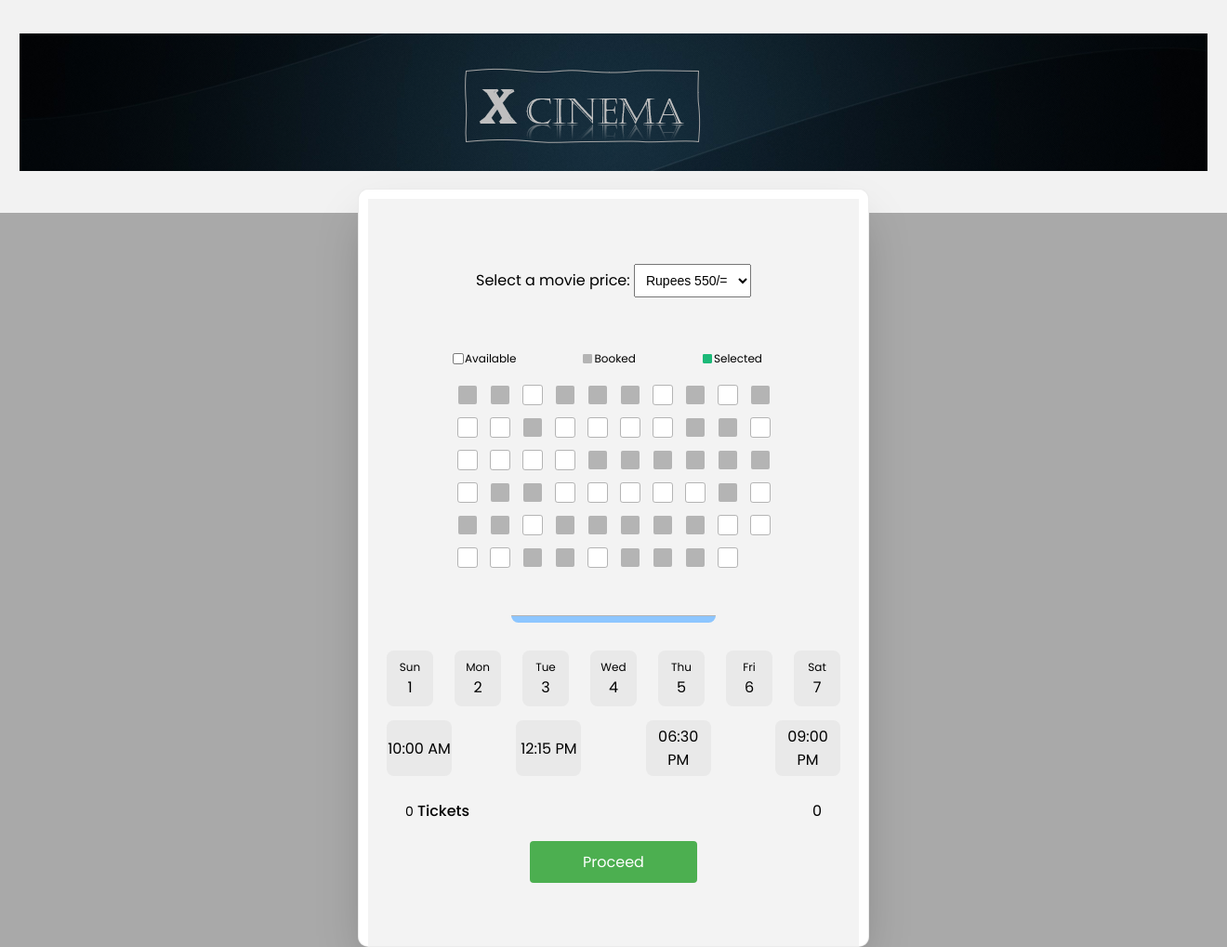
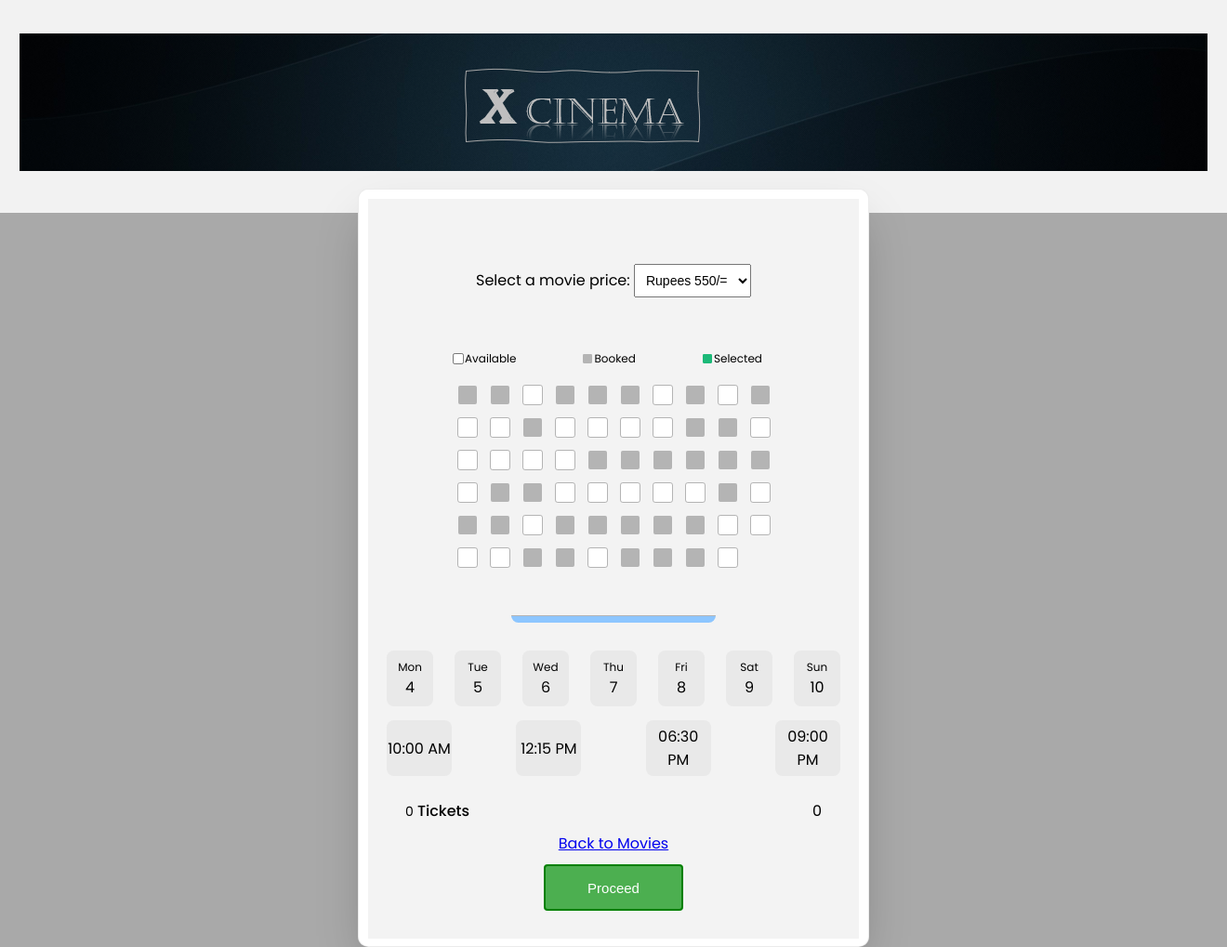
Before and after one commit to Sithum0108/Movie_Ticket_Booking---Group-10, a Django app: page /movies/seat-layout/ in a window 1320 px wide. Shown: the whole page at 93% size. Run offline with Django 4.2, Linux system fonts and the light colour scheme.

Commit message:
Update seatlayout.html

```diff
--- a/MTB/Template/seatlayout.html
+++ b/MTB/Template/seatlayout.html
@@ -1,3 +1,5 @@
+{% load static %}
+
 <!DOCTYPE html>
 <html lang="en">
 <title>seatlayout</title>
@@ -227,7 +229,7 @@
       height: 50px; /* Set the desired height */
       padding: 15px;
       font-size: 15px;
-      background-color: rgb(162, 216, 162);
+      background-color: #4caf50;
       border: 2px solid green;
     }
 
@@ -282,7 +284,7 @@
 
 <body>
   <header>
-    <h1> <a class="navbar-brand" href="index.html"><img src="images/logo4.png"></a></h1>
+      <h1> <a class="navbar-brand" href="{% url 'MTB:home' %}"><img src="{% static 'images/logo4.png' %}"></a></h1>
   </header>
   <div class="center">
       <div class="tickets">
@@ -319,10 +321,10 @@
           <span> <span class="count">0</span> Tickets </span>
           <div class="amount">0</div>
         </div>
-        <div class="send_bt">
-          <a href="contact.html">Proceed</a>
-        </div>
-        <p>&nbsp;&nbsp;&nbsp;</p>
+        <a href="{% url 'MTB:movies' %}">Back to Movies</a>
+        <!-- Proceed Button -->
+
+        <button class="send_bt" onclick="proceedToContact()">Proceed</button>
     </div>
 </div>
 </div>
@@ -372,15 +374,27 @@
     });
 
     // Dynamic date generation
+    // Function to get day name
+    function getDayName(dayIndex) {
+      const daysOfWeek = ['Sun', 'Mon', 'Tue', 'Wed', 'Thu', 'Fri', 'Sat'];
+      return daysOfWeek[dayIndex];
+    }
+
     let dates = document.querySelector(".dates");
-    for (let i = 1; i <= 7; i++) {
+    for (let i = 0; i < 7; i++) {
+      let currentDate = new Date();
+      currentDate.setDate(currentDate.getDate() + i);
+
+      let dayIndex = currentDate.getDay();
+      let dayName = getDayName(dayIndex);
+      let dateNumber = currentDate.getDate();
+
       dates.insertAdjacentHTML(
         "beforeend",
-        `<input type="radio" name="date" id="d${i}" ${
-          i === 1 ? "checked" : ""
-        } /><label class="dates-item" for="d${i}">
-            <div class="day">${getDayName(i)}</div>
-            <div class="date">${i}</div>
+        `<input type="radio" name="date" id="d${i + 1}" ${i === 0 ? "checked" : ""
+        } /><label class="dates-item" for="d${i + 1}">
+          <div class="day">${dayName}</div>
+          <div class="date">${dateNumber}</div>
         </label>`
       );
     }
@@ -421,11 +435,6 @@
       });
     });
 
-    // Function to get day name
-    function getDayName(dayNumber) {
-      const days = ["Sun", "Mon", "Tue", "Wed", "Thu", "Fri", "Sat"];
-      return days[dayNumber - 1];
-    }
 
     // Your existing JavaScript code
     document.getElementById("book-button").addEventListener("click", showBookingForm);
@@ -479,6 +488,12 @@
       // Redirect to contact.html when the button is clicked
       window.location.href = 'contact.html';
     });
+
+    // New function to navigate to the contact page
+    function proceedToContact() {
+            // Implement logic to navigate to the contact page
+            window.location.href = "{% url 'MTB:contact' %}";
+        }
   </script>
 </body>
 
```
Lines whose indentation alone changed are shown as unchanged.
